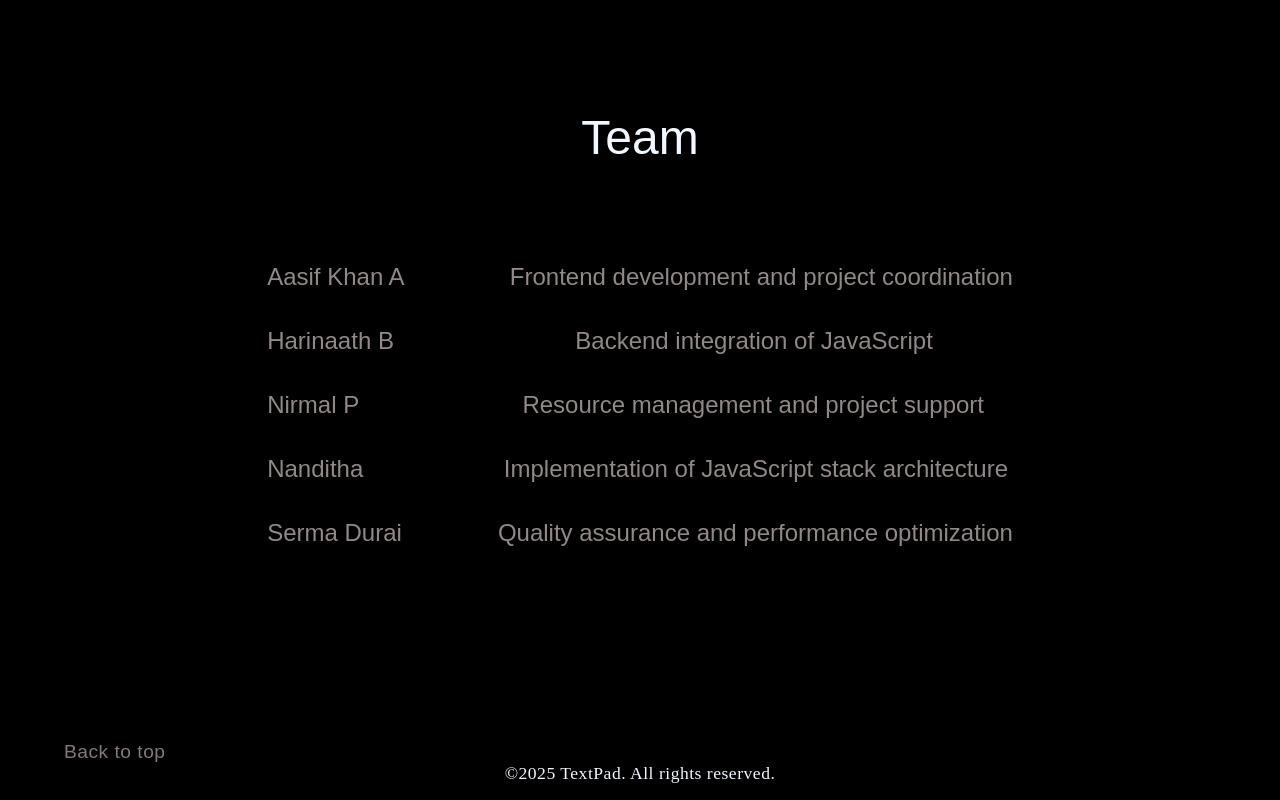
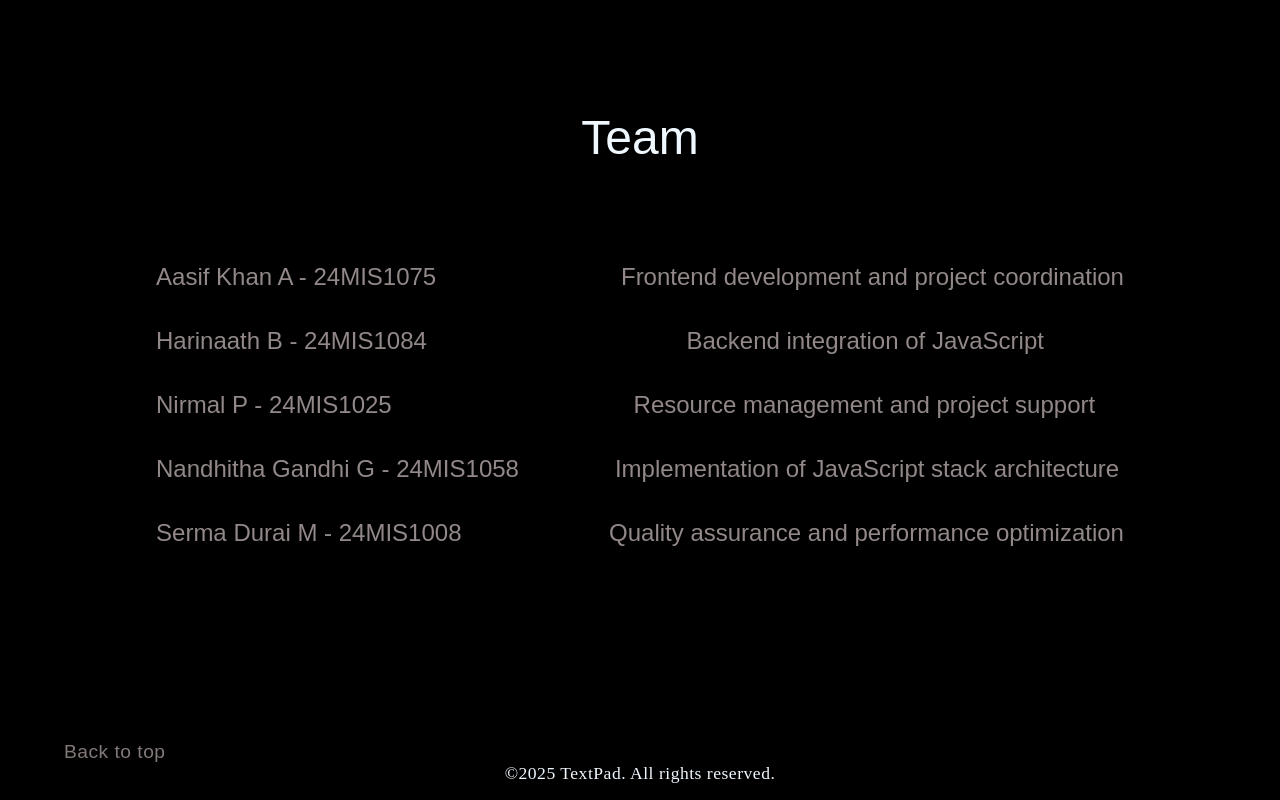
Before and after one commit to aasif-10/DSA-Project-Text-Editor, a plain HTML site: page index.html in a window 1280 px wide. Shown: the part 2215-3015 px from the top of the page. Drawn offline with Linux system fonts and the light colour scheme.

Commit message:
Updated team members

```diff
--- a/index.html
+++ b/index.html
@@ -74,27 +74,27 @@
         <div class="team-div">
             <ul class="team-list">
                 <div class="aasif">
-                    <li>Aasif Khan A</li>
+                    <li>Aasif Khan A - 24MIS1075</li>
                     <p class="parateam"> Frontend development and project coordination</p>
                 </div>
 
                 <div class="harinaath">
-                    <li>Harinaath B</li>
+                    <li>Harinaath B - 24MIS1084</li>
                     <p class="parateam"> Backend integration of JavaScript </p>
                 </div>
 
                 <div class="nirmal">
-                    <li>Nirmal P</li>
+                    <li>Nirmal P - 24MIS1025</li>
                     <p class="parateam"> Resource management and project support</p>
                 </div>
 
                 <div class="nanditha">
-                    <li>Nanditha</li>
+                    <li>Nandhitha Gandhi G - 24MIS1058</li>
                     <p class="parateam"> Implementation of JavaScript stack architecture</p>
                 </div>
 
                 <div class="serma">
-                    <li>Serma Durai</li>
+                    <li>Serma Durai M - 24MIS1008</li>
                     <p class="parateam"> Quality assurance and performance optimization</p>
                 </div>
             </ul>
```
